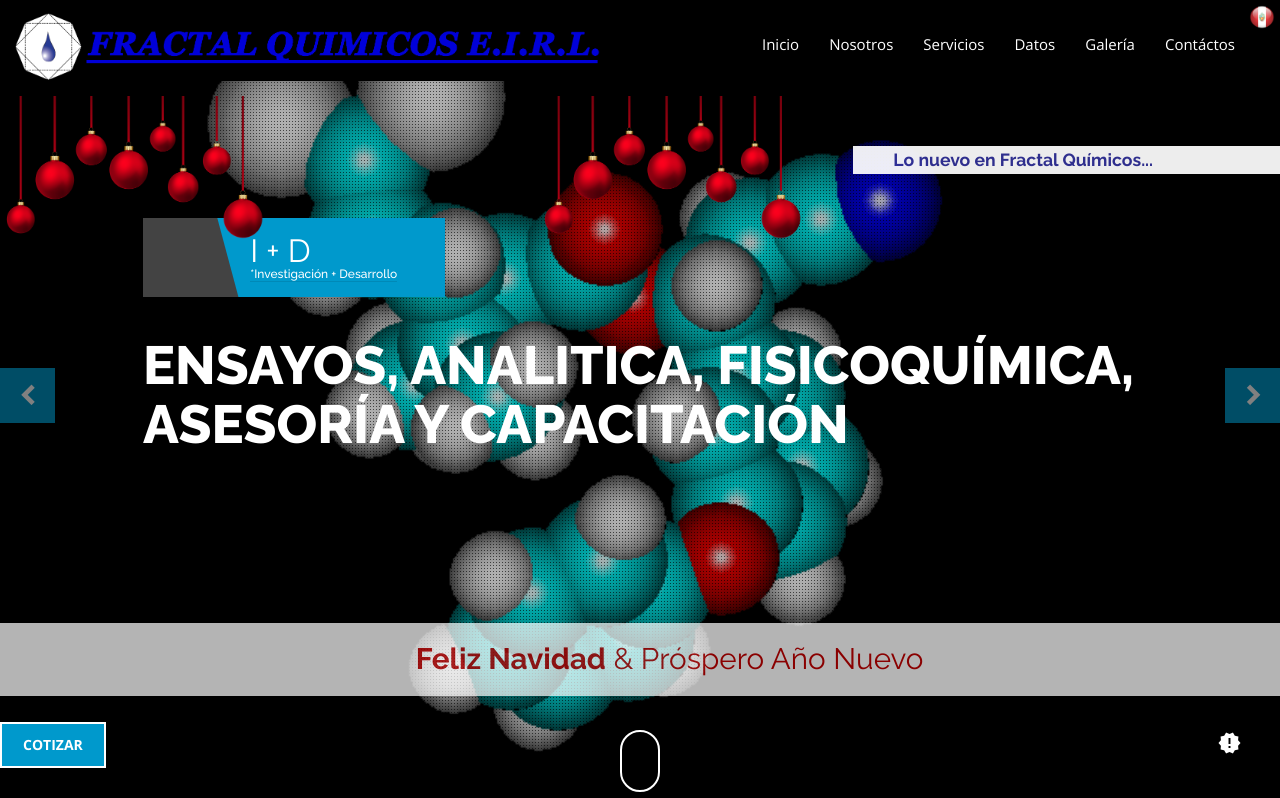
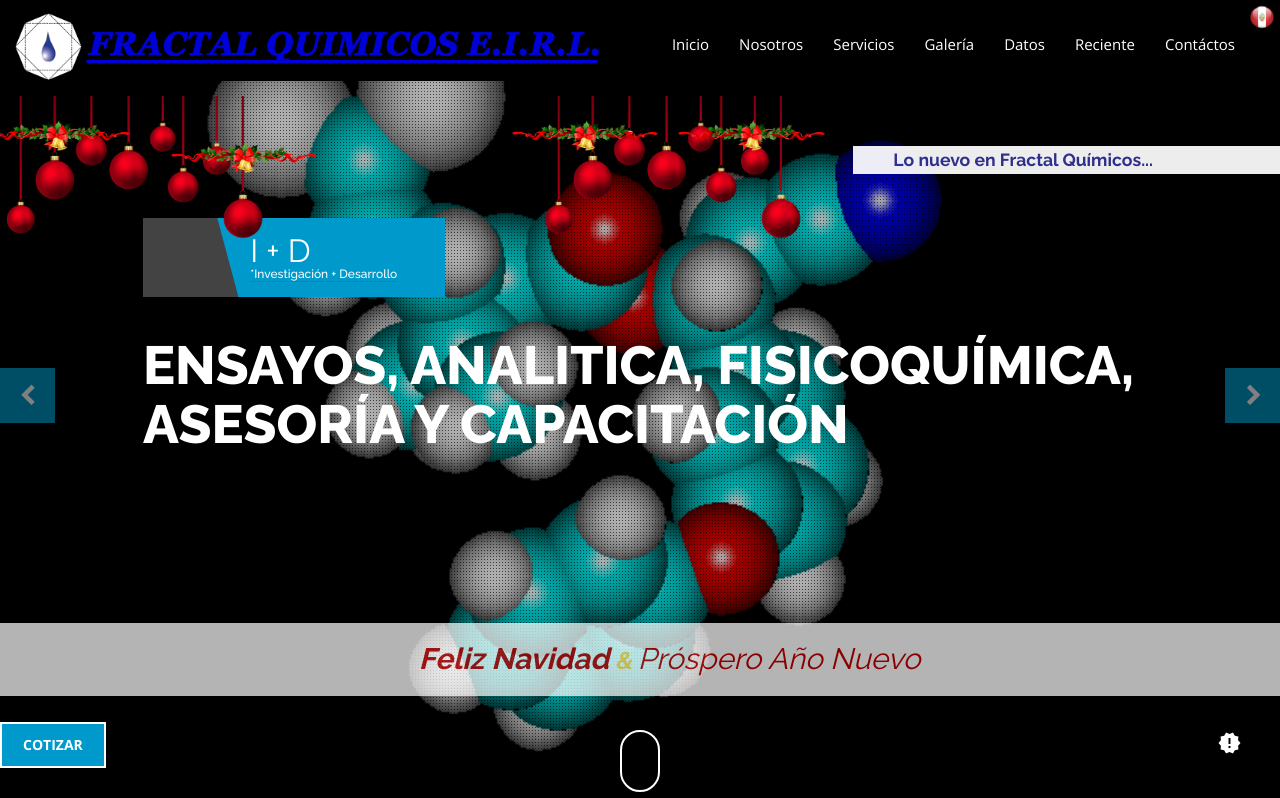
Before and after one commit to eddev92/fractal-quimicos, a React (Create React App) app: page / in a window 1280 px wide. Shown: the top 798 px of the page. Built offline with nearby package versions, Linux system fonts and the light colour scheme; some icons are missing.

Commit message:
add section recents

```diff
--- a/src/App.css
+++ b/src/App.css
@@ -113,7 +113,7 @@
 	position: fixed;
 	top: 0;
 	width: 100%;
-	z-index: 999;
+	z-index: 9999;
 }
 .rightnav {
 	margin-top: 1.5em;
--- a/src/App.js
+++ b/src/App.js
@@ -6,10 +6,12 @@
 import {sendMailServices} from './services/sendmail.services';
 import {ArticlesServices} from './services/articles.services';
 import {ServicesHomeServices} from './services/services.services';
+import {GaleryServices} from './services/galery.services';
 import ModalComponent from './tools/modal';
 import TabPanelComponent from './tools/tab-pane';
-import {ID_MODAL_COTIZAR, ID_MODAL_LO_NUEVO, ID_MODAL_NUESTROS_SERVICIOS, ID_MODAL_ARTICULOS, ID_TAB_PANEL_15, ID_TAB_PANEL_16, ID_TAB_PANEL_14} from './tools/consts/consts'
+import {ID_MODAL_COTIZAR, ID_MODAL_LO_NUEVO, ID_MODAL_NUESTROS_SERVICIOS, ID_MODAL_ARTICULOS, ID_TAB_PANEL_15, ID_TAB_PANEL_16, ID_TAB_PANEL_14, ID_MODAL_RECIENTE} from './tools/consts/consts'
 import './App.css';
+import CardComponent from './tools/card';
 
 export class App extends React.Component {
     constructor(props) {
@@ -24,15 +26,18 @@
         },
         datos: [],
         services: [],
-        tabSelected: ''
+        tabSelected: '',
+        galeryItems : [],
     };
 
     this.handleChange = this.handleChange.bind(this);
     this.handleSubmit = this.handleSubmit.bind(this);
+    this.renderItemRecientes = this.renderItemRecientes.bind(this);
   }
 
   componentDidMount() {
-    this.loadArticles();
+    this.loadDatos();
+    this.loadGaleryItems();
     this.loadServices();
   }
   loadServices() {
@@ -48,7 +53,7 @@
             console.log(error)
         })
   }
-  loadArticles() {
+  loadDatos() {
       const service = new ArticlesServices();
 
       service.getArticles()
@@ -58,6 +63,20 @@
             return response
         })
         .catch(error => {
+            console.log(error)
+        })
+  }
+
+  loadGaleryItems() {
+      const service = new GaleryServices();
+
+      service.getGalery()
+        .then(response  => {
+            console.log(response)
+            this.setState({ galeryItems: response })
+            return response;
+        },
+        error => {
             console.log(error)
         })
   }
@@ -113,7 +132,7 @@
       return downloads;
   }
 
-  renderArticle() {
+  renderDatos() {
       const {datos} = this.state;
       console.log(datos)
     if(datos) {
@@ -155,8 +174,17 @@
     this.setState({tabSelected: tabId})
   }
 
+  renderItemRecientes(items = []) {
+      const result = items.map(item => {
+        return (
+            <CardComponent item={item}/>
+        )
+      })
+      return result;
+  }
+
   render() {
-      const {datos, tabSelected, services} = this.state;
+      const {datos, tabSelected, services, galeryItems} = this.state;
 
     return (
       <div className="root">
@@ -188,8 +216,9 @@
                                   <li ><a href="#slides">Inicio</a></li>
                                   <li><a href="#nosotros">Nosotros</a></li>
                                   <li data-toggle="modal" data-target={`#${ID_MODAL_NUESTROS_SERVICIOS}`} style={{cursor: 'pointer'}}><a>Servicios</a></li>
+                                  <li data-toggle="modal" data-target={`#${ID_MODAL_RECIENTE}`} style={{cursor: 'pointer'}}><a>Galería</a></li>
                                   <li data-toggle="modal" data-target={`#${ID_MODAL_ARTICULOS}`} style={{cursor: 'pointer'}}><a>Datos</a></li>
-                                  <li><a href="#about">Galería</a></li>
+                                  <li><a href="#about">Reciente</a></li>
                                   <li><a href="#contact">Contáctos</a></li>
                               </ul>
                             </div>
@@ -200,20 +229,54 @@
           </div>
 
         </header>
+        {/*MODAL RECIENTE*/}
+      <ModalComponent id={ID_MODAL_RECIENTE} title="Galería" size="large">
+                        <div className="row" style={{margin: '15px 5px 30px'}}>
+                            <div className="col-md-12">
+                                <div className="row" style={{'display':'table-cell'}}>
+                                    {this.renderItemRecientes(galeryItems)}
+                                    {/*<div className="card card-cascade wider col-md-4">
 
+                                        <div className="view overlay hm-white-slight">
+                                            <img src="https://mdbootstrap.com/img/Photos/Horizontal/People/6-col/img%20%283%29.jpg" className="img-fluid"/>
+                                            <a href="#!">
+                                                <div className="mask"></div>
+                                            </a>
+                                        </div>
+
+                                        <div className="card-body text-center">
+                                            <h4 className="card-title"><strong>Alice Mayer</strong></h4>
+                                            <h5 className="indigo-text"><strong>Photographer</strong></h5>
+
+                                            <p className="card-text">Sed ut perspiciatis unde omnis iste natus sit voluptatem accusantium doloremque laudantium, totam rem aperiam. </p>
+
+
+                                            <a className="icons-sm li-ic"><i className="fa fa-linkedin"> </i></a>
+
+                                            <a className="icons-sm tw-ic"><i className="fa fa-twitter"> </i></a>
+
+                                            <a className="icons-sm fb-ic"><i className="fa fa-facebook"> </i></a>
+
+                                        </div>
+
+                                    </div>*/}
+
+                                </div>
+                            </div>
+                        </div>
+            </ModalComponent>
+        {/*FIN*/}
         {/* MODAL DATOS*/}
         <ModalComponent id={ID_MODAL_ARTICULOS} title="Datos" size="large">
                         <div className="row" style={{margin: '15px 5px 30px'}}>
                             <div className="col-md-12">
                                 <div className="row" style={{'display':'table-cell'}}>
-                                    {(datos) ? this.renderArticle() : null}
+                                    {(datos) ? this.renderDatos() : null}
 
                                 </div>
                             </div>
                         </div>
             </ModalComponent>
-
-
         {/*FIN NODAL ARTICULOS*/}
 {/*MODAL COTIZAR*/}
         <button type="button" id="cotizar" className="btn btn-primary" data-toggle="modal" data-target={`#${ID_MODAL_COTIZAR}`} style={{position: 'fixed', zIndex: '999', bottom: '4%', border: '2px solid white'}}>
--- a/src/components/home/index.css
+++ b/src/components/home/index.css
@@ -197,5 +197,34 @@
 	color: #a60000;
 	margin: 0;
 	text-align: -webkit-center;
+	    font-style: italic;
 	background-color: rgba(255, 255, 255, 0.85);
 }
+img.adorno2{
+      height: 31px;
+	  position: absolute;
+    z-index: 999;
+    top: 142px;
+    margin-left: 171px;
+}
+img.adorno3{
+      height: 31px;
+	  position: absolute;
+    z-index: 999;
+    top: 120px;
+    margin-left: -16px;
+}
+img.adorno4{
+      height: 31px;
+	  position: absolute;
+    z-index: 999;
+    top: 120px;
+    margin-left: 40%;
+}
+img.adorno5{
+      height: 31px;
+	  position: absolute;
+    z-index: 999;
+    top: 120px;
+    margin-left: 53%;
+}
--- a/src/components/home/index.jsx
+++ b/src/components/home/index.jsx
@@ -57,10 +57,14 @@
       console.log(sliders)
     return(
       <section id="slides">
+          <img className="adorno3" src="images/adorno2.png" alt=""/>
+          <img className="adorno2" src="images/adorno2.png" alt=""/>
+          <img className="adorno4" src="images/adorno2.png" alt=""/>
+          <img className="adorno5" src="images/adorno2.png" alt=""/>
           <img className="adorno" src="images/navidad.png" alt=""/>
           <img className="adorno" src="images/navidad.png" alt="" style={{left: '42%'}}/>
           <div id="saludo">
-              <h3><strong>Feliz Navidad</strong> & Próspero año nuevo</h3>
+              <h3><strong>Feliz Navidad</strong><strong style={{color: '#edc54b', fontSize: 24}}> & </strong> Próspero año nuevo</h3>
           </div>
       <div class="accordion" id="accordionEx" style={{position: 'absolute', zIndex: 99}} role="tablist" aria-multiselectable="true">
 
--- /dev/null
+++ b/src/tools/card/card.css
@@ -0,0 +1,6 @@
+.cardGalery.card h5{
+    color: black;
+}
+.cardGalery .card-body{
+    margin-top: -19px;
+}
--- /dev/null
+++ b/src/tools/card/index.jsx
@@ -0,0 +1,27 @@
+import React from 'react';
+import './card.css';
+
+const CardComponent = ({item}) => {
+
+   const element = <div className="card cardGalery card-cascade wider col-md-6" style={{ marginBottom: '10%'}} >
+
+                        <div className="view overlay hm-white-slight">
+                            <img src={item.url} className="img-fluid"/>
+                            <a href="#!">
+                                <div className="mask"></div>
+                            </a>
+                        </div>
+
+                        <div className="card-body text-center">
+                            <h5 className="card-title"><strong>{item.title}</strong></h5>
+
+                            <p className="card-text">{item.subtitle}</p>
+
+                        </div>
+
+                    </div>;
+
+    return element
+
+}
+export default CardComponent;
--- a/src/tools/consts/consts.js
+++ b/src/tools/consts/consts.js
@@ -2,6 +2,7 @@
 export const ID_MODAL_LO_NUEVO = 'myModalNuevo';
 export const ID_MODAL_NUESTROS_SERVICIOS = 'modalServicios';
 export const ID_MODAL_ARTICULOS = 'modalArticulos';
+export const ID_MODAL_RECIENTE = 'modalReciente';
 
 export const ID_TAB_PANEL_15 = 'panel5';
 export const ID_TAB_PANEL_16 = 'panel6';
--- a/src/tools/modal/index.jsx
+++ b/src/tools/modal/index.jsx
@@ -6,7 +6,7 @@
         console.log(this.props.id)
 
         return (
-            <div className="modal fade right" id={this.props.id} tabIndex="-1" role="dialog" aria-labelledby={this.props.id} aria-hidden="true">
+            <div className="modal fade right" id={this.props.id} tabIndex="-1" role="dialog" aria-labelledby={this.props.id} aria-hidden="true" style={{zIndex: 9999}}>
                <div className={(this.props.size) ? 'modal-dialog modal-cotizacion modal-lg modal-side modal-bottom-right' : 'modal-dialog modal-cotizacion modal-side modal-bottom-right'} role="document">
                     <div className="modal-content">
                     {(this.props.title) ? <div className="modal-header">
```
Also changed, not shown: public/mocks/galery.json (+17 -17 lines), public/images/adorno2.png (added), src/components/galery/index.jsx (line endings or trailing spaces).
